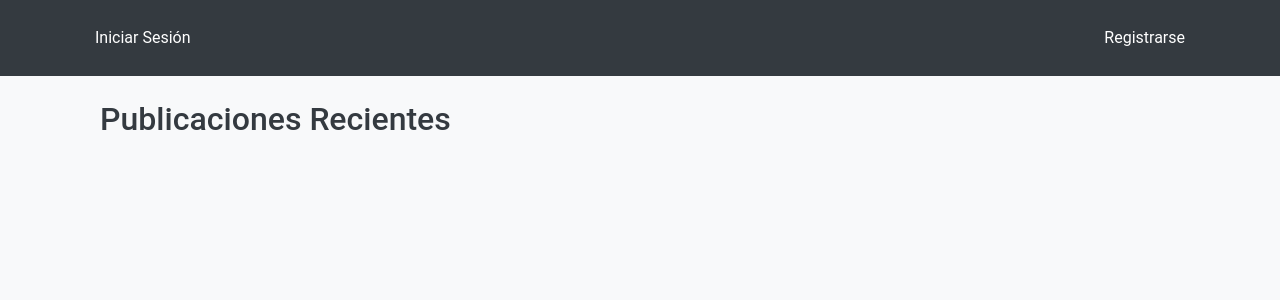
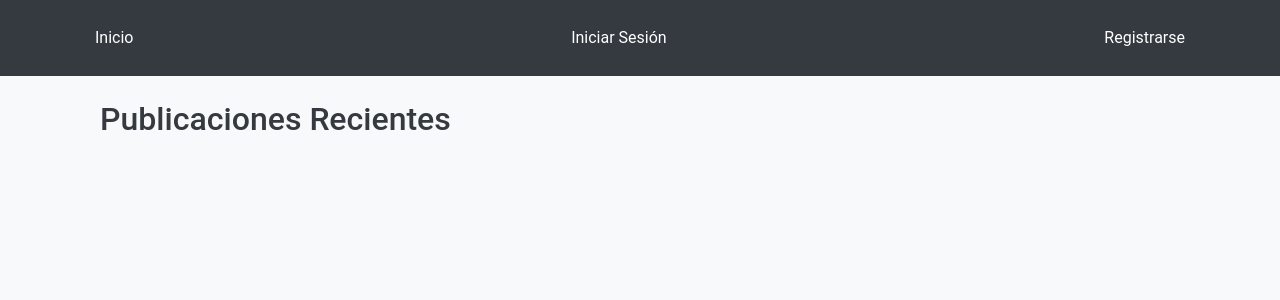
Before and after one commit to Pacotacou/blog-nuevas-tecnologias-php-mysql, a PHP site: page /post.php in a window 1280 px wide. Shown: the top 300 px of the page. Run offline with PHP 8.4, Linux system fonts and the light colour scheme; data that the repository does not hold is empty.

Commit message:
feat: Add "Inicio" button to header for easy navigation to homepage

```diff
--- a/header.php
+++ b/header.php
@@ -5,6 +5,7 @@ if (session_status() === PHP_SESSION_NONE) {
 ?>
 <header class="bg-dark text-white p-3">
     <nav class="container d-flex justify-content-between">
+        <a href="index.php" class="text-white">Inicio</a>
         <?php if (isset($_SESSION['user_id'])): ?>
             <a href="logout.php" class="text-white">Cerrar Sesión</a>
         <?php else: ?>
```
